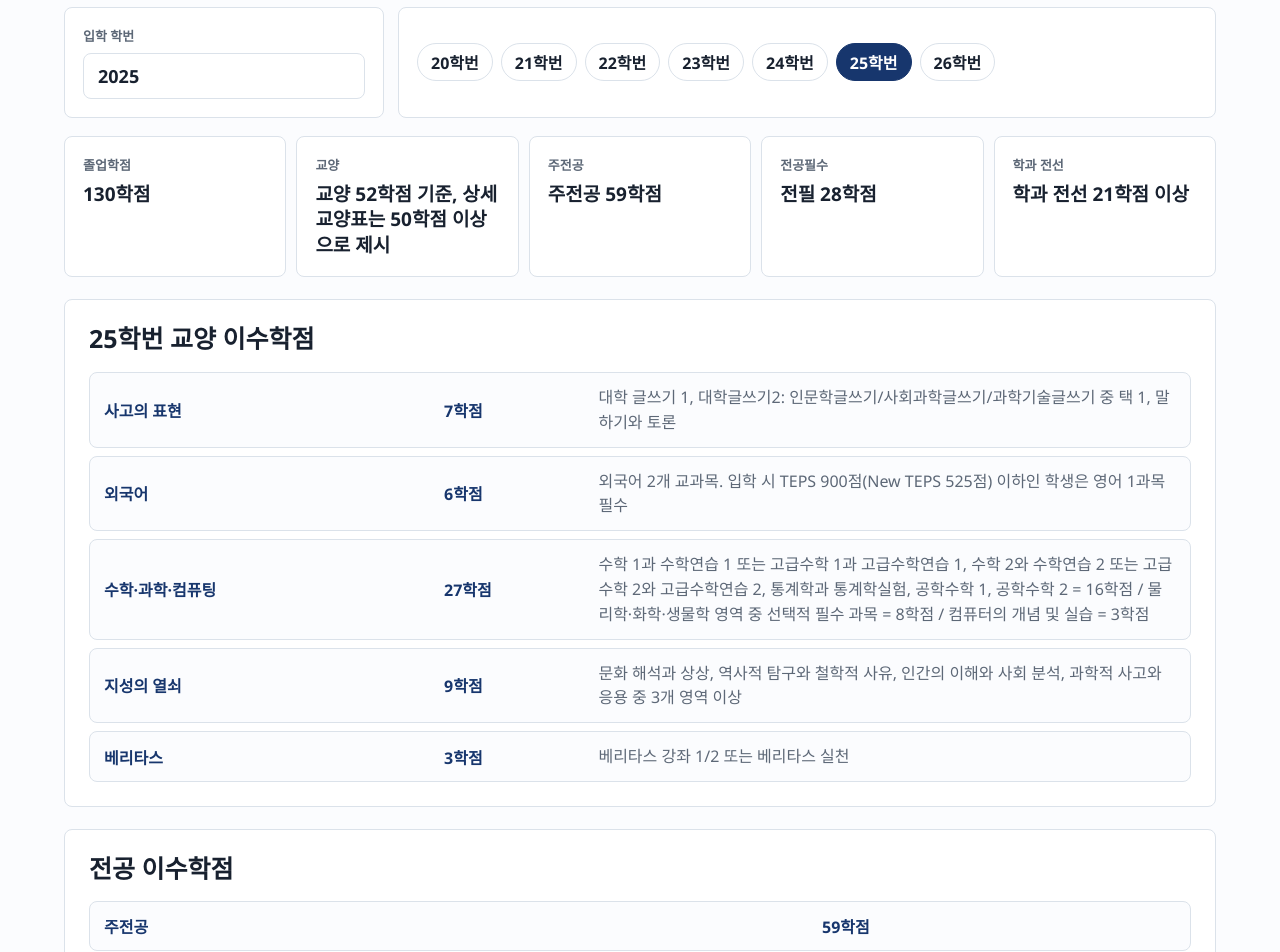
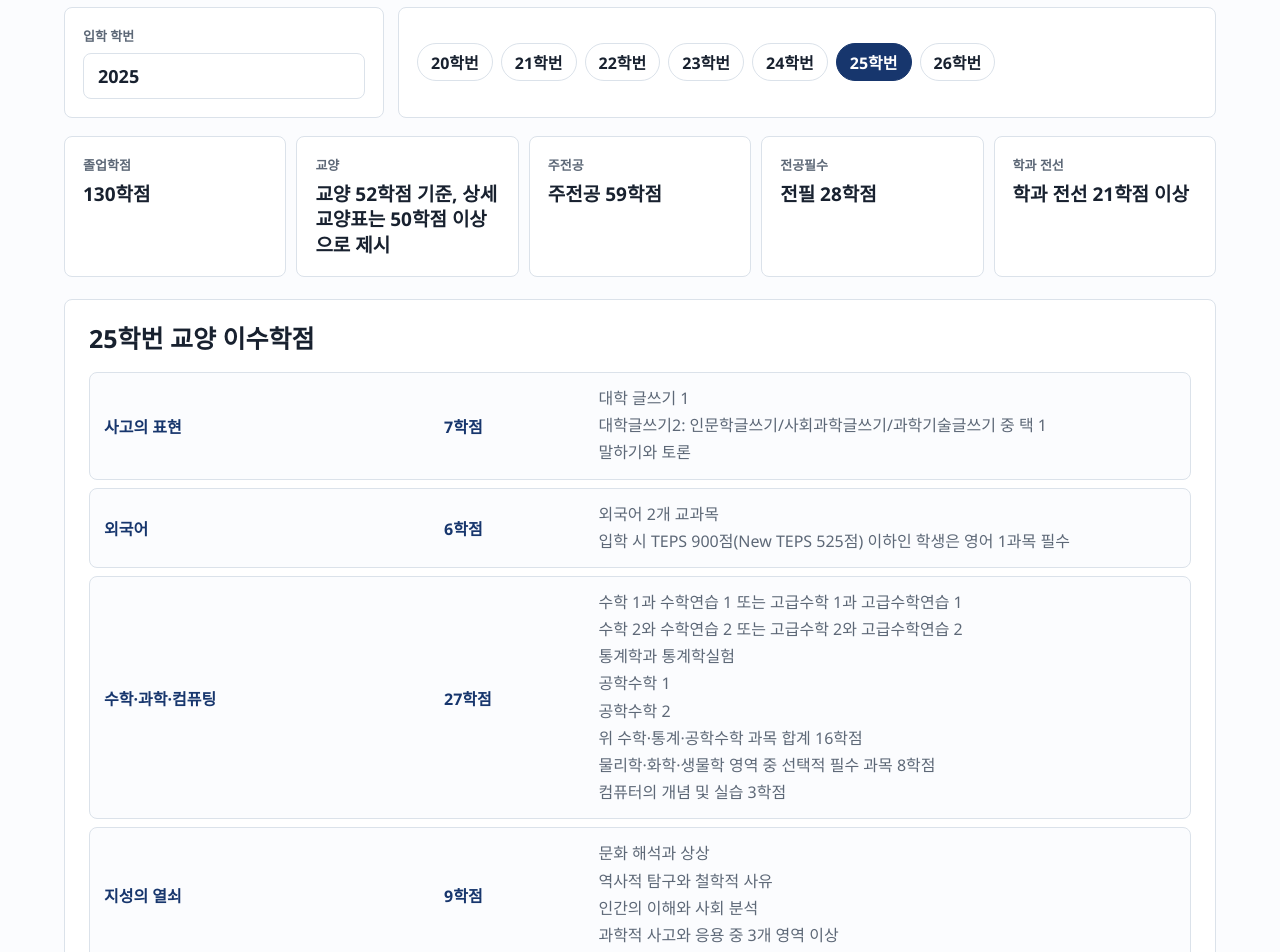
Before and after one commit to yunseo-lee-0527/snu-ie-navigator, a plain HTML site: page rules.html in a window 1280 px wide. Shown: the part 420-1372 px from the top of the page. Drawn offline with Linux system fonts and the light colour scheme.

Commit message:
Improve requirements row readability

```diff
--- a/script.js
+++ b/script.js
@@ -220,34 +220,34 @@ const multiMajorRules = [
 
 const liberalRowsByGroup = {
   "2020": [
-    ["사고의 표현", "7학점", "대학 글쓰기 1, 대학글쓰기2: 인문학글쓰기/사회과학글쓰기/과학기술글쓰기 중 택 1, 말하기와 토론"],
-    ["외국어", "4~6학점", "외국어 2개 교과목. 입학 시 TEPS 900점(New TEPS 525점) 이하인 학생은 영어 1과목 필수"],
-    ["수량적 분석과 추론", "16학점", "수학 1과 수학연습 1 또는 고급수학 1과 고급수학연습 1, 수학 2와 수학연습 2 또는 고급수학 2와 고급수학연습 2, 통계학과 통계학실험, 공학수학 1, 공학수학 2"],
-    ["과학적 사고와 실험", "8학점", "물리학 영역, 화학 영역, 생물학 영역 중에서 학기별로 4학점 이수"],
+    ["사고의 표현", "7학점", ["대학 글쓰기 1", "대학글쓰기2: 인문학글쓰기/사회과학글쓰기/과학기술글쓰기 중 택 1", "말하기와 토론"]],
+    ["외국어", "4~6학점", ["외국어 2개 교과목", "입학 시 TEPS 900점(New TEPS 525점) 이하인 학생은 영어 1과목 필수"]],
+    ["수량적 분석과 추론", "16학점", ["수학 1과 수학연습 1 또는 고급수학 1과 고급수학연습 1", "수학 2와 수학연습 2 또는 고급수학 2와 고급수학연습 2", "통계학과 통계학실험", "공학수학 1", "공학수학 2"]],
+    ["과학적 사고와 실험", "8학점", ["물리학 영역", "화학 영역", "생물학 영역 중에서 학기별로 4학점 이수"]],
     ["컴퓨터와 정보 활용", "3학점", "컴퓨터의 개념 및 실습"],
-    ["학문의 세계", "12학점", "언어와 문학, 문화와 예술, 역사와 철학, 정치와 경제, 인간과 사회, 자연과 기술, 생명과 환경 중 3개 영역 이상"]
+    ["학문의 세계", "12학점", ["언어와 문학", "문화와 예술", "역사와 철학", "정치와 경제", "인간과 사회", "자연과 기술", "생명과 환경 중 3개 영역 이상"]]
   ],
   "2021-2023": [
-    ["사고의 표현", "7학점", "대학 글쓰기 1, 대학글쓰기2: 인문학글쓰기/사회과학글쓰기/과학기술글쓰기 중 택 1, 말하기와 토론"],
-    ["외국어", "6학점", "외국어 2개 교과목. 입학 시 TEPS 900점(New TEPS 525점) 이하인 학생은 영어 1과목 필수"],
-    ["수량적 분석과 추론", "16학점", "수학 1과 수학연습 1 또는 고급수학 1과 고급수학연습 1, 수학 2와 수학연습 2 또는 고급수학 2와 고급수학연습 2, 통계학과 통계학실험, 공학수학 1, 공학수학 2"],
-    ["과학적 사고와 실험", "8학점", "물리학 영역, 화학 영역, 생물학 영역 중에서 학기별로 4학점 이수"],
+    ["사고의 표현", "7학점", ["대학 글쓰기 1", "대학글쓰기2: 인문학글쓰기/사회과학글쓰기/과학기술글쓰기 중 택 1", "말하기와 토론"]],
+    ["외국어", "6학점", ["외국어 2개 교과목", "입학 시 TEPS 900점(New TEPS 525점) 이하인 학생은 영어 1과목 필수"]],
+    ["수량적 분석과 추론", "16학점", ["수학 1과 수학연습 1 또는 고급수학 1과 고급수학연습 1", "수학 2와 수학연습 2 또는 고급수학 2와 고급수학연습 2", "통계학과 통계학실험", "공학수학 1", "공학수학 2"]],
+    ["과학적 사고와 실험", "8학점", ["물리학 영역", "화학 영역", "생물학 영역 중에서 학기별로 4학점 이수"]],
     ["컴퓨터와 정보 활용", "3학점", "컴퓨터의 개념 및 실습"],
-    ["학문의 세계", "12학점", "언어와 문학, 문화와 예술, 역사와 철학, 정치와 경제, 인간과 사회, 자연과 기술, 생명과 환경 중 3개 영역 이상"]
+    ["학문의 세계", "12학점", ["언어와 문학", "문화와 예술", "역사와 철학", "정치와 경제", "인간과 사회", "자연과 기술", "생명과 환경 중 3개 영역 이상"]]
   ],
   "2024": [
-    ["사고의 표현", "7학점", "대학 글쓰기 1, 대학글쓰기2: 인문학글쓰기/사회과학글쓰기/과학기술글쓰기 중 택 1, 말하기와 토론"],
-    ["외국어", "6학점", "외국어 2개 교과목. 입학 시 TEPS 900점(New TEPS 525점) 이하인 학생은 영어 1과목 필수"],
-    ["수량적 분석과 추론", "16학점", "수학 1과 수학연습 1 또는 고급수학 1과 고급수학연습 1, 수학 2와 수학연습 2 또는 고급수학 2와 고급수학연습 2, 통계학과 통계학실험, 공학수학 1, 공학수학 2"],
-    ["과학적 사고와 실험", "8학점", "물리학 영역, 화학 영역, 생물학 영역 중에서 학기별로 4학점 이수"],
+    ["사고의 표현", "7학점", ["대학 글쓰기 1", "대학글쓰기2: 인문학글쓰기/사회과학글쓰기/과학기술글쓰기 중 택 1", "말하기와 토론"]],
+    ["외국어", "6학점", ["외국어 2개 교과목", "입학 시 TEPS 900점(New TEPS 525점) 이하인 학생은 영어 1과목 필수"]],
+    ["수량적 분석과 추론", "16학점", ["수학 1과 수학연습 1 또는 고급수학 1과 고급수학연습 1", "수학 2와 수학연습 2 또는 고급수학 2와 고급수학연습 2", "통계학과 통계학실험", "공학수학 1", "공학수학 2"]],
+    ["과학적 사고와 실험", "8학점", ["물리학 영역", "화학 영역", "생물학 영역 중에서 학기별로 4학점 이수"]],
     ["컴퓨터와 정보 활용", "3학점", "컴퓨터의 개념 및 실습"],
-    ["학문의 세계", "12학점", "언어와 문학, 문화와 예술, 역사와 철학, 정치와 경제, 인간과 사회, 자연과 기술, 생명과 환경 중 4개 영역 이상"]
+    ["학문의 세계", "12학점", ["언어와 문학", "문화와 예술", "역사와 철학", "정치와 경제", "인간과 사회", "자연과 기술", "생명과 환경 중 4개 영역 이상"]]
   ],
   "2025-2026": [
-    ["사고의 표현", "7학점", "대학 글쓰기 1, 대학글쓰기2: 인문학글쓰기/사회과학글쓰기/과학기술글쓰기 중 택 1, 말하기와 토론"],
-    ["외국어", "6학점", "외국어 2개 교과목. 입학 시 TEPS 900점(New TEPS 525점) 이하인 학생은 영어 1과목 필수"],
-    ["수학·과학·컴퓨팅", "27학점", "수학 1과 수학연습 1 또는 고급수학 1과 고급수학연습 1, 수학 2와 수학연습 2 또는 고급수학 2와 고급수학연습 2, 통계학과 통계학실험, 공학수학 1, 공학수학 2 = 16학점 / 물리학·화학·생물학 영역 중 선택적 필수 과목 = 8학점 / 컴퓨터의 개념 및 실습 = 3학점"],
-    ["지성의 열쇠", "9학점", "문화 해석과 상상, 역사적 탐구와 철학적 사유, 인간의 이해와 사회 분석, 과학적 사고와 응용 중 3개 영역 이상"],
+    ["사고의 표현", "7학점", ["대학 글쓰기 1", "대학글쓰기2: 인문학글쓰기/사회과학글쓰기/과학기술글쓰기 중 택 1", "말하기와 토론"]],
+    ["외국어", "6학점", ["외국어 2개 교과목", "입학 시 TEPS 900점(New TEPS 525점) 이하인 학생은 영어 1과목 필수"]],
+    ["수학·과학·컴퓨팅", "27학점", ["수학 1과 수학연습 1 또는 고급수학 1과 고급수학연습 1", "수학 2와 수학연습 2 또는 고급수학 2와 고급수학연습 2", "통계학과 통계학실험", "공학수학 1", "공학수학 2", "위 수학·통계·공학수학 과목 합계 16학점", "물리학·화학·생물학 영역 중 선택적 필수 과목 8학점", "컴퓨터의 개념 및 실습 3학점"]],
+    ["지성의 열쇠", "9학점", ["문화 해석과 상상", "역사적 탐구와 철학적 사유", "인간의 이해와 사회 분석", "과학적 사고와 응용 중 3개 영역 이상"]],
     ["베리타스", "3학점", "베리타스 강좌 1/2 또는 베리타스 실천"]
   ]
 };
@@ -327,7 +327,7 @@ function initRulesPage() {
       <div class="credit-row">
         <strong>${area}</strong>
         <strong>${credits}</strong>
-        ${note ? `<span>${note}</span>` : ""}
+        ${note ? `<span>${Array.isArray(note) ? note.join("<br>") : note}</span>` : ""}
       </div>
     `).join("");
   }
--- a/styles.css
+++ b/styles.css
@@ -589,7 +589,7 @@ h3 {
 
 .credit-row span {
   color: var(--muted);
-  line-height: 1.55;
+  line-height: 1.7;
 }
 
 .required-list {
```
